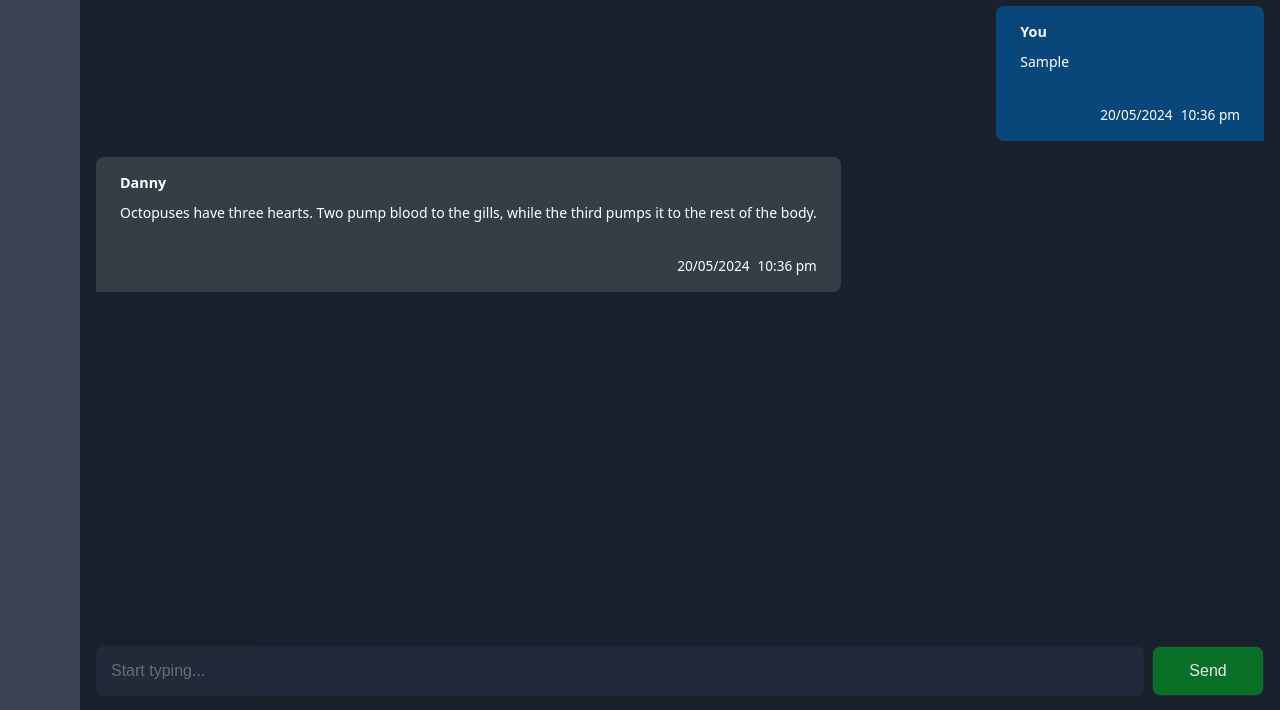
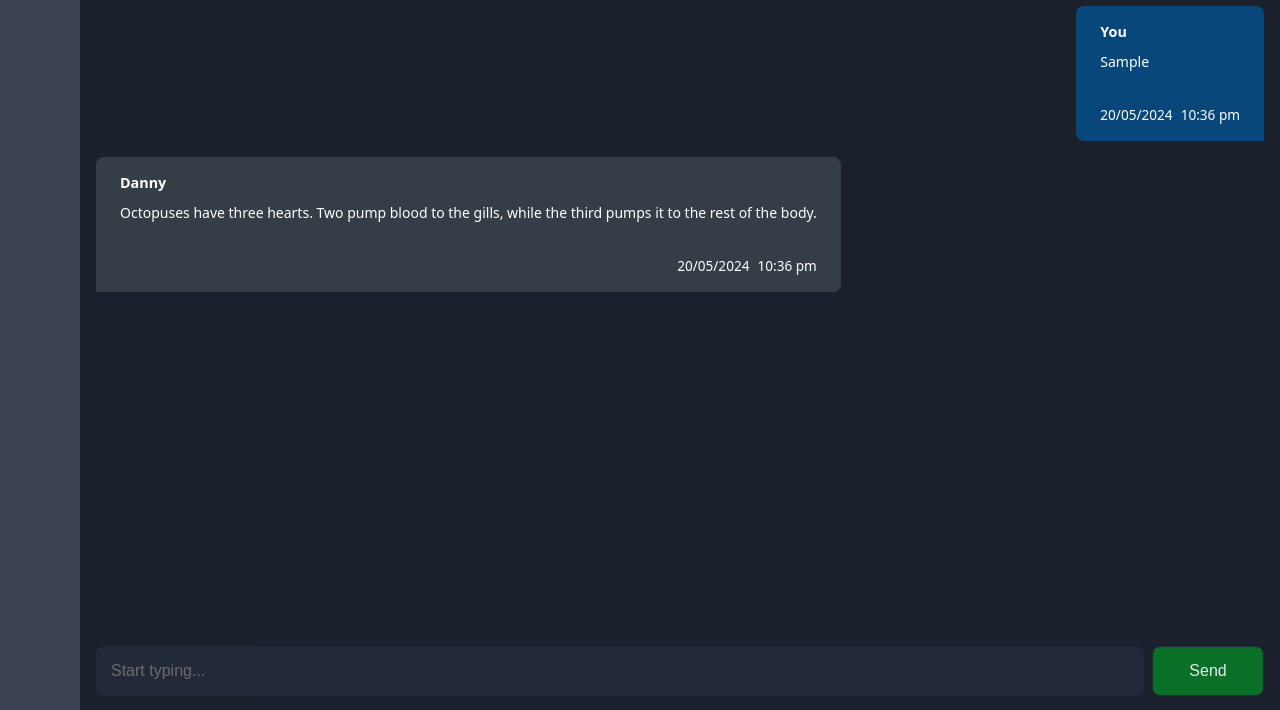
Before and after one commit to tomghaines/Chat-App, a plain HTML site: page index.html in a window 1280 px wide. Both pictures are taken after typing "Sample" into the empty fields and a click on the button "Send". Shown: the part 90-800 px from the top of the page. Drawn offline with Linux system fonts and the light colour scheme.

Commit message:
cleaned up CSS & added comments

```diff
--- a/data.js
+++ b/data.js
@@ -22,6 +22,7 @@ return {
 }
 }
 
+//Used ChatGPT to come up with some placeholder responses
 export const responses = [
     "That's interesting! Tell me more.",
     "I didn't know that. Thanks for sharing!",
--- a/script.js
+++ b/script.js
@@ -82,3 +82,11 @@ function newChatTwo(incomingMessage) {
 }
 
 submitBtn.addEventListener('click', sendMessage)
+
+// Used ChatGPT to help understand & implement the 'keydown' event listener & keyCode 13
+inputEl.addEventListener('keydown', function(e){
+    if(e.keyCode === 13){
+        e.preventDefault()
+        sendMessage()
+    }
+})
--- a/styles.css
+++ b/styles.css
@@ -1,5 +1,6 @@
+/* General */
 html {
-    border-style: border-box;
+    box-sizing: border-box;
     font-family: system-ui, -apple-system, BlinkMacSystemFont, 'Segoe UI', Roboto, Oxygen, Ubuntu, Cantarell, 'Open Sans', 'Helvetica Neue', sans-serif;
     color: white;
 }
@@ -13,6 +14,7 @@ body {
     margin: 0 auto;
     width: 100%;
     height: 100vh;
+    background-color: #1B202D;
 }
 
 .container {
@@ -23,40 +25,52 @@ body {
         "sidebar user-info"
         "sidebar chat-display"
         "sidebar input-wrapper";
+    height: 100vh;
 }
 
+/* Sidebar */
 .sidebar {
     grid-area: sidebar;
     background-color: #3D4354;
-    height: 100vh;
     display: flex;
     justify-content: center;
+    align-items: center;
 }
 
+#logo-wrapper {
+    padding: 1rem;
+    margin-bottom: auto;
+}
+
+
+/* User Info */
 .user-info {
     grid-area: user-info;
     display: flex;
     align-items: center;
-    flex-direction: row;
     gap: 1rem;
     padding: 1rem;
     background-color: #232A3B;
 }
 
+
+/* Chat Display */
 .chat-display {
     grid-area: chat-display;
     background-color: #1B202D;
     padding: 1rem;
     gap: 1rem;
-    overflow-y: scroll;
+    overflow-y: auto;
     transition: all 350ms ease-in-out;
     word-wrap: break-word;
+    transition: all 350ms ease-in-out;
 }
 
 .chat-display::-webkit-scrollbar {
     display: none;
 }
 
+/* Input Wrapper */
 .input-wrapper {
     grid-area: input-wrapper;
     background-color: #1B202D;
@@ -67,6 +81,7 @@ body {
     padding: 1rem;
 }
 
+/* Text Input */
 .text-input {
     grid-area: text-input;
     border-style: none;
@@ -84,6 +99,7 @@ body {
     opacity: 1;
 }
 
+/* Submit Button */
 .submit-btn {
     grid-area: submit-btn;
     border: 1px solid #232A3B;
@@ -106,36 +122,32 @@ body {
     scale: 99%;
 }
 
-#logo-wrapper {
-    padding: 1rem;
-}
+/* Used ChatGPT to help me implement a solution for the message length and line wrapping */
 
-.message-bubble {
-    background-color: #094679;
-    border-radius: .5rem .5rem 0 .5rem;
+/* Message Bubbles */
+.message-bubble, .message-bubble-incoming {
+    border-radius: .5rem;
     display: flex;
-    flex-wrap: wrap;
-    align-items: flex-start;
     flex-direction: column;
     text-align: left;
     margin-bottom: 1rem;
     padding: 1rem 1.5rem;
     gap: 1rem;
+    max-width: 72%;
     width: max-content;
+    word-wrap: break-word;
+    overflow-wrap: break-word;
+}
+
+.message-bubble {
+    background-color: #094679;
     margin-left: auto;
-    word-wrap: break-word;
+    border-radius: .5rem .5rem 0 .5rem;
 }
 
 .message-bubble-incoming {
     background-color: #353e46;
     border-radius: .5rem .5rem .5rem 0;
-    display: flex;
-    flex-direction: column;
-    text-align: left;
-    margin-bottom: 1rem;
-    width: max-content;
-    padding: 1rem 1.5rem;
-    gap: 1rem;
 }
 
 .message-content {
@@ -145,27 +157,20 @@ body {
 
 .sender {
     font-weight: 600;
-    margin: 0;
-    margin-bottom: -5px;
+    margin: 0 0 -5px 0;
     font-size: .895rem;
 }
 
 .date-time {
     display: flex;
-    flex-direction: row;
-    justify-content: end;
-    align-items: end;
-    text-align: right;
-    padding-left: 5rem;
-    margin-top: .25rem;
-    margin-bottom: -0.75rem;
+    justify-content: flex-end;
+    margin: .25rem 0 -.75rem 0;
+}
+
+.time, .date {
+    font-size: 0.85rem;
 }
 
 .time {
     margin-left: .5rem;
-    font-size: 0.85rem;
 }
-
-.date {
-    font-size: 0.85rem;
-}
```
